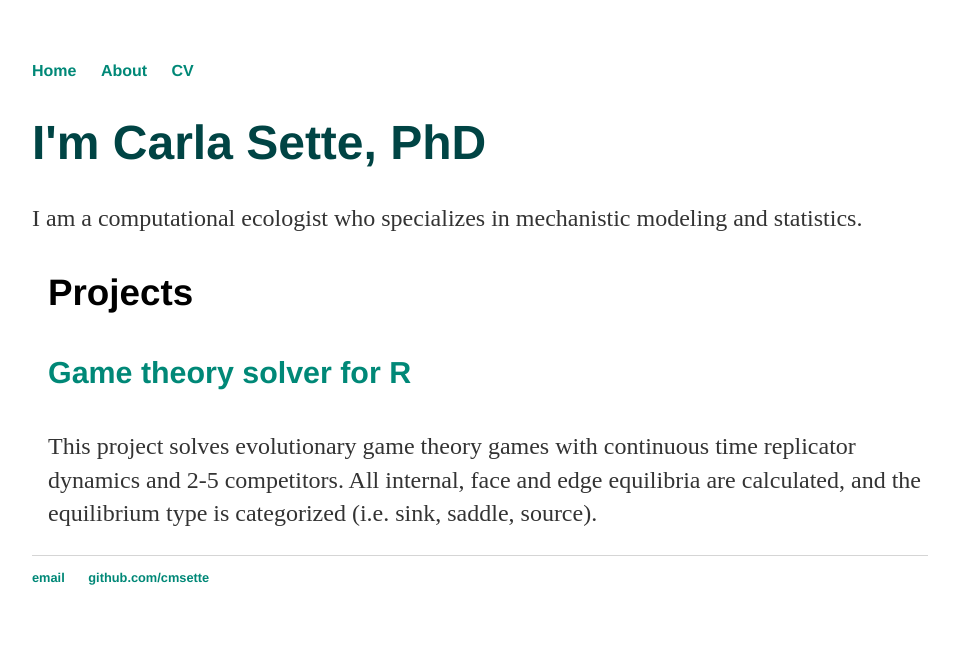
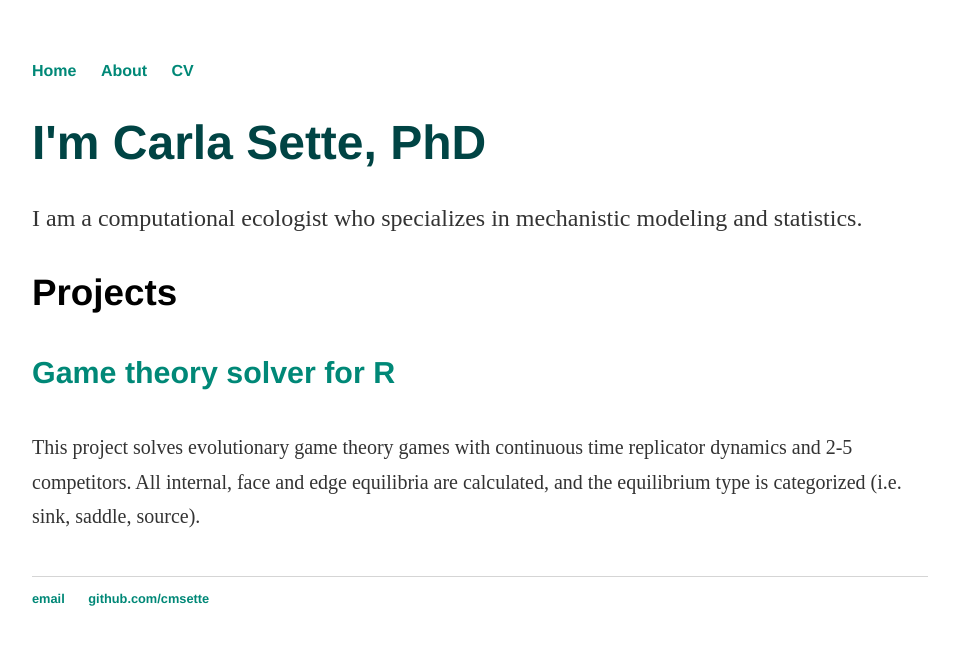
Before and after one commit to cmsette/cmsette.github.io, a Jekyll site: the page built from index.html, in a window 1280 px wide. Shown: the top 645 px of the page, without its empty margins (160-1119 px from the left). Built offline with Jekyll 4.4.1, drawn with Linux system fonts in a browser that asks for light colours.

Commit message:
Update index.html
description format

```diff
--- a/index.html
+++ b/index.html
@@ -6,10 +6,10 @@
 	<h1>I'm Carla Sette, PhD</h1>
 	<p>I am a computational ecologist who specializes in mechanistic modeling and statistics.
 </div><!-- /.blurb -->
-<div class="projects"; style="margin-left: 1em;">
+<div class="projects">
 	<h3>Projects</h3>
 	<h4><a href="https://cmsette.github.io/solveSimplex/">Game theory solver for R</a></h4>
-	<p>This project solves evolutionary game theory games with continuous time replicator dynamics and 2-5 competitors. All internal, face and edge equilibria are calculated, and the equilibrium type is categorized (i.e. sink, saddle, source).</p>
+	<p><small>This project solves evolutionary game theory games with continuous time replicator dynamics and 2-5 competitors. All internal, face and edge equilibria are calculated, and the equilibrium type is categorized (i.e. sink, saddle, source).</p></small>
 
-	</ul>
+	<br>
 </div>
```
